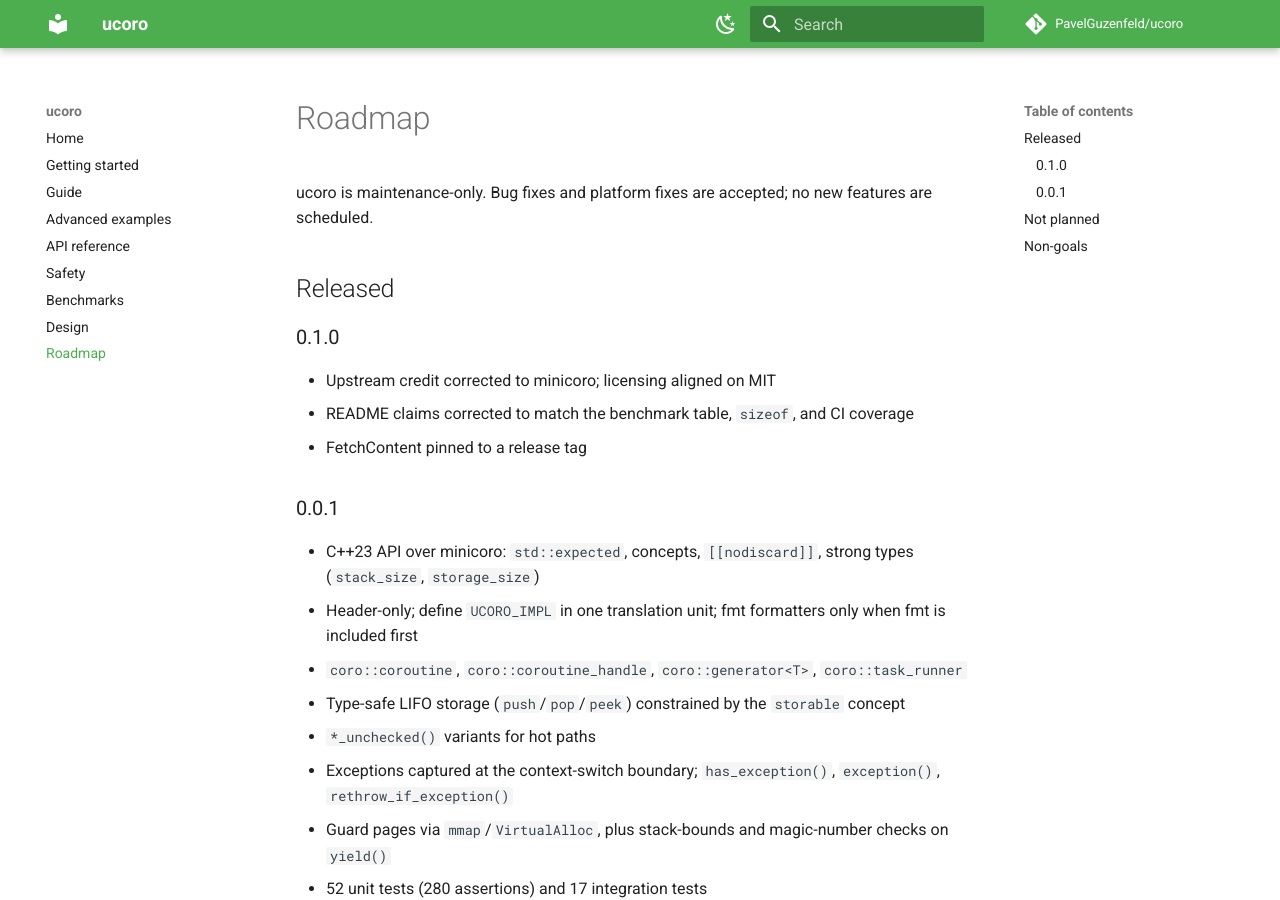
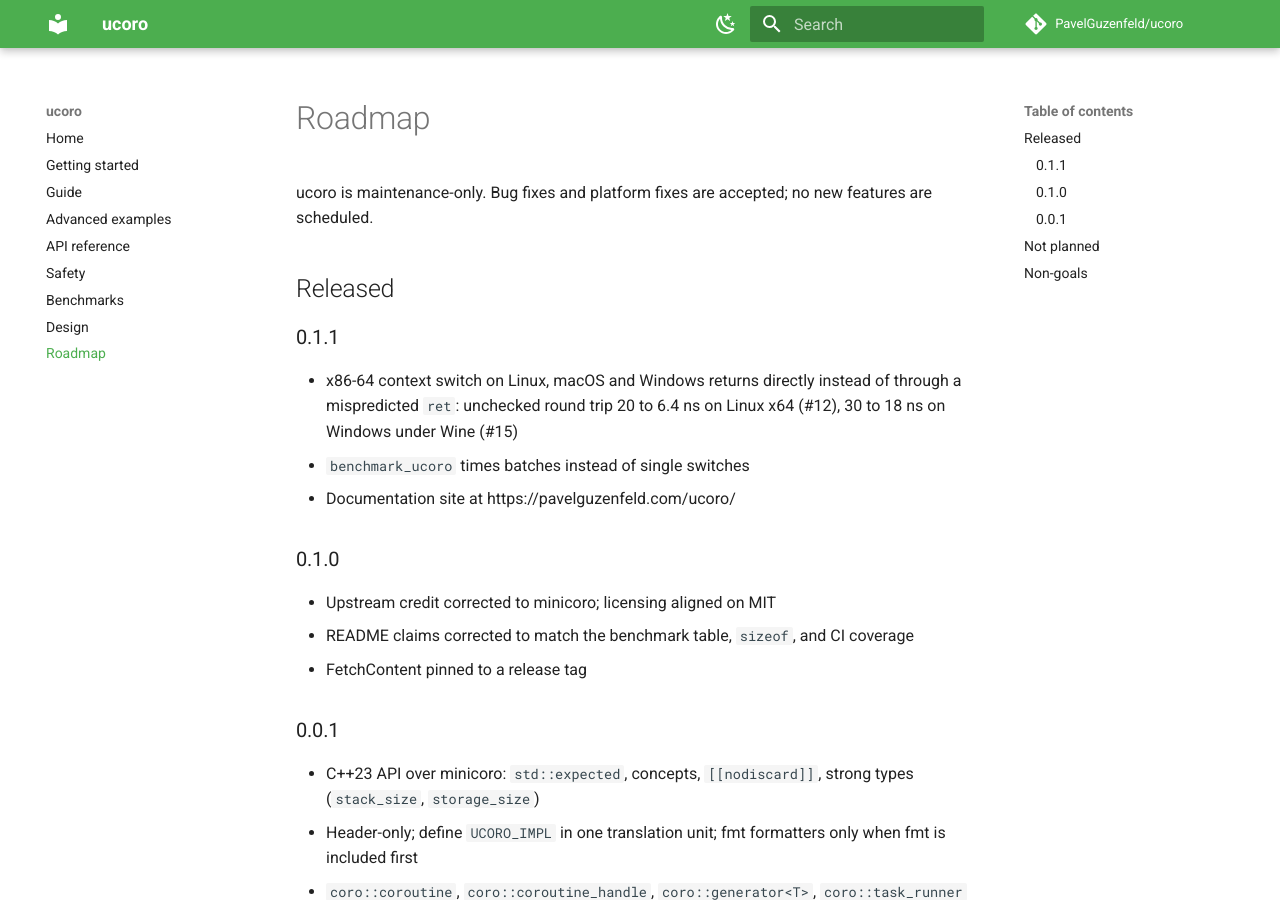
Before and after one commit to PavelGuzenfeld/ucoro, an MkDocs documentation site: the page built from docs/roadmap.md, in a window 1280 px wide and 900 px high. Built offline with MkDocs 1.6.1 and Material for MkDocs 9.7.7, drawn with Linux system fonts in a browser that asks for light colours; comment, search, counter and statistics services are not loaded.

Commit message:
Release 0.1.1 (#17)
Version in CMake and package.xml, FetchContent pin in the README and getting
started page, and the 0.1.1 entry in the roadmap.

Co-authored-by: Pavel Guzenfeld <me@pavelguzenfeld.com>

```diff
--- a/CMakeLists.txt
+++ b/CMakeLists.txt
@@ -1,6 +1,6 @@
 cmake_minimum_required(VERSION 3.22)
 project(ucoro
-    VERSION 0.1.0
+    VERSION 0.1.1
     DESCRIPTION "ucoro coroutine library"
     LANGUAGES CXX
 )
--- a/ROADMAP.md
+++ b/ROADMAP.md
@@ -3,6 +3,12 @@
 ucoro is maintenance-only. Bug fixes and platform fixes are accepted; no new features are scheduled.
 
 ## Released
+
+### 0.1.1
+
+- x86-64 context switch on Linux, macOS and Windows returns directly instead of through a mispredicted `ret`: unchecked round trip 20 to 6.4 ns on Linux x64 (#12), 30 to 18 ns on Windows under Wine (#15)
+- `benchmark_ucoro` times batches instead of single switches
+- Documentation site at https://pavelguzenfeld.com/ucoro/
 
 ### 0.1.0
 
--- a/docs/getting-started.md
+++ b/docs/getting-started.md
@@ -7,7 +7,7 @@
 include(FetchContent)
 FetchContent_Declare(ucoro
     GIT_REPOSITORY https://github.com/PavelGuzenfeld/ucoro.git
-    GIT_TAG v0.1.0
+    GIT_TAG v0.1.1
 )
 FetchContent_MakeAvailable(ucoro)
 
--- a/package.xml
+++ b/package.xml
@@ -2,7 +2,7 @@
 <?xml-model href="http://download.ros.org/schema/package_format3.xsd" schematypens="http://www.w3.org/2001/XMLSchema"?>
 <package format="3">
   <name>ucoro</name>
-  <version>0.1.0</version>
+  <version>0.1.1</version>
   <description>Stackful coroutine library with ~52ns context switches. Header-only, zero dependencies, C++23.</description>
   <maintainer email="ucoro@users.noreply.github.com">Pavel Guzenfeld</maintainer>
   <license>MIT</license>
```
Also changed, not shown: README.md (+1 -1 lines).
